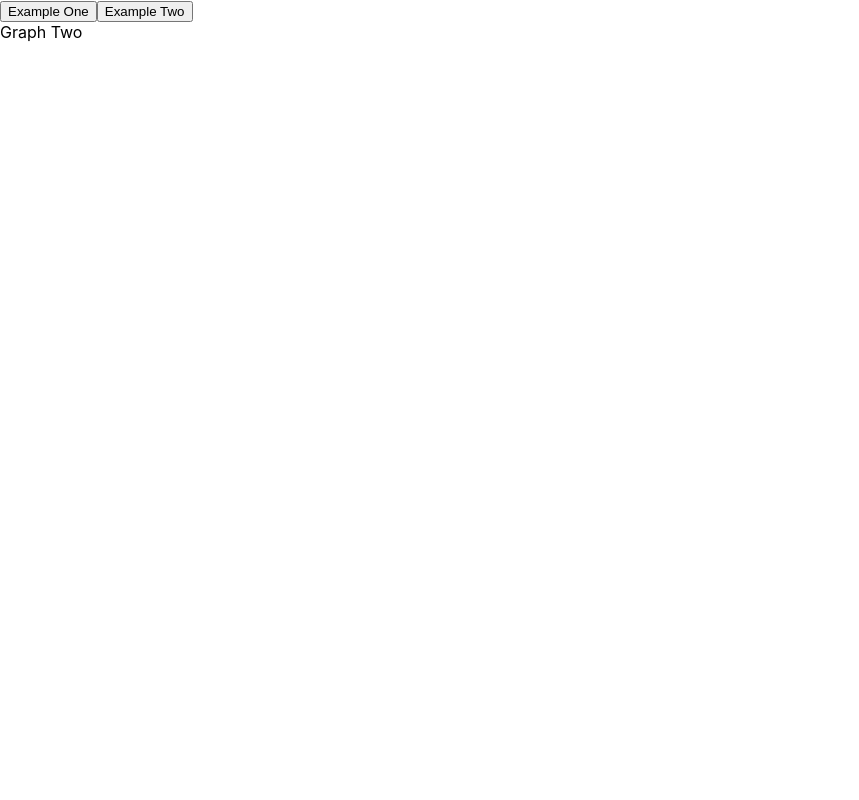
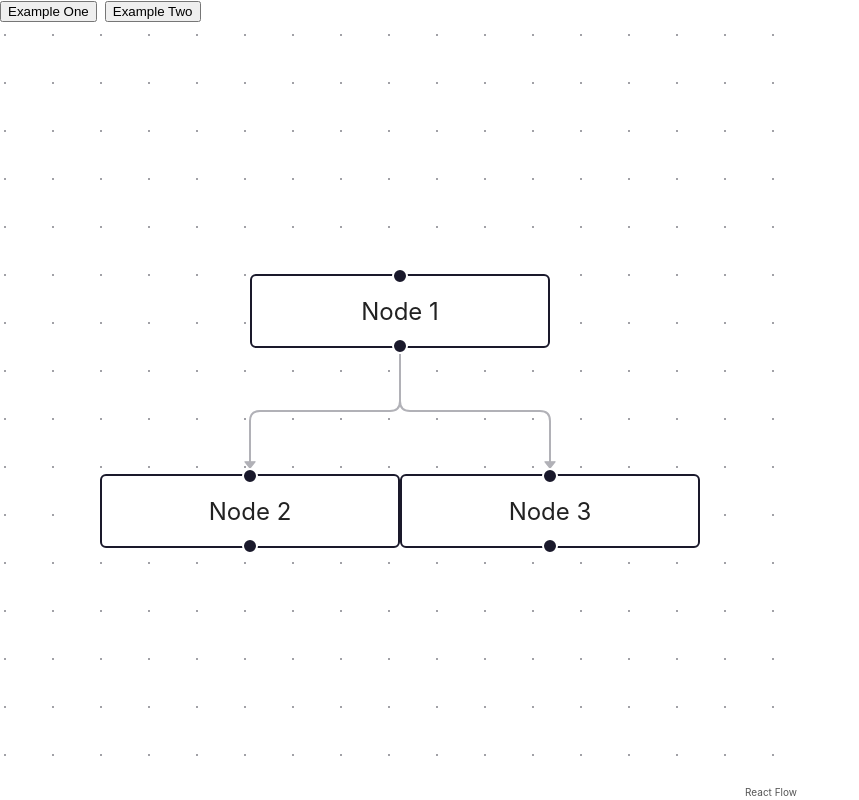
Before and after one commit to stuarthallows/react-flow-playground, a React (Create React App) app: page /graph2 in a window 1280 px wide. Shown: the whole page, without its empty margins (0-859 px from the left). Built offline with nearby package versions, Linux system fonts and the light colour scheme; no server answers.

Commit message:
Auto layout

```diff
--- a/package.json
+++ b/package.json
@@ -11,6 +11,7 @@
     "@types/react": "^18.0.15",
     "@types/react-dom": "^18.0.6",
     "axios": "^0.27.2",
+    "dagre": "^0.8.5",
     "react": "^18.2.0",
     "react-dom": "^18.2.0",
     "react-flow-renderer": "^10.3.8",
@@ -45,6 +46,7 @@
     ]
   },
   "devDependencies": {
+    "@types/dagre": "^0.7.47",
     "@types/styled-components": "^5.1.25",
     "msw": "^0.44.0"
   },
--- a/src/App.tsx
+++ b/src/App.tsx
@@ -8,7 +8,14 @@ import { Graph1 } from './components/Graph1';
 import { Graph2 } from './components/Graph2';
 
 const Wrapper = styled.div`
+  display: flex;
+  flex-direction: column;
   height: 100vh;
+
+  .flow-container {
+    width: 800px;
+    height: 800px;
+  }
 `;
 
 const fetchPerson = async (personId: number): Promise<Person> => {
@@ -34,10 +41,12 @@ function App() {
     <Wrapper>
       <Navigation />
 
-      <Routes>
-        <Route path="graph1" element={<Graph1 />} />
-        <Route path="graph2" element={<Graph2 />} />
-      </Routes>
+      <div className="flow-container">
+        <Routes>
+          <Route path="graph1" element={<Graph1 />} />
+          <Route path="graph2" element={<Graph2 />} />
+        </Routes>
+      </div>
     </Wrapper>
   );
 }
--- a/src/components/Graph1.tsx
+++ b/src/components/Graph1.tsx
@@ -1,5 +1,5 @@
 import { FC, useCallback, useState } from 'react';
-import ReactFlow, { Node, addEdge, applyEdgeChanges, applyNodeChanges, NodeChange, EdgeChange, Connection, Background, BackgroundVariant } from 'react-flow-renderer';
+import ReactFlow, { Edge, Node, addEdge, applyEdgeChanges, applyNodeChanges, NodeChange, EdgeChange, Connection, Background, BackgroundVariant } from 'react-flow-renderer';
 
 const initialNodes: Node[] = [
   {
@@ -23,7 +23,7 @@ const initialNodes: Node[] = [
   },
 ];
 
-const initialEdges = [
+const initialEdges: Edge[] = [
   { id: 'e1-2', source: '1', target: '2' },
   { id: 'e2-3', source: '2', target: '3', animated: true },
 ];
--- a/src/components/Graph2.tsx
+++ b/src/components/Graph2.tsx
@@ -1,5 +1,106 @@
-import { FC } from "react";
+import { FC, useCallback, useEffect, useState } from 'react';
+import ReactFlow, {
+  Edge,
+  Node,
+  addEdge,
+  applyEdgeChanges,
+  applyNodeChanges,
+  NodeChange,
+  EdgeChange,
+  Connection,
+  Background,
+  BackgroundVariant,
+  ReactFlowProvider,
+  useReactFlow,
+  MarkerType
+} from 'react-flow-renderer';
+import { useLayout } from '../hooks/useLayout';
 
-export const Graph2: FC = () => {
-  return <div>Graph Two</div>
+// See example https://reactflow.dev/docs/examples/layout/auto-layout/
+// See source https://dev.azure.com/willowdev/Twin%20Platform/_git/TwinPlatform?path=/samples/react-flow/sample-browser/src/samples/auto-layout/index.js
+
+export const initialNodes: Node[] = [
+  {
+    id: '1',
+    data: { label: 'Node 1' },
+    position: { x: 0, y: 0 },
+  },
+  {
+    id: '2',
+    data: { label: 'Node 2' },
+    position: { x: 0, y: 0 },
+  },
+  {
+    id: '3',
+    data: { label: 'Node 3' },
+    position: { x: 0, y: 0 },
+  },
+];
+
+export const initialEdges: Edge[] = [
+  {
+    id: '1->2',
+    source: '1',
+    target: '2',
+  },
+  {
+    id: '1->3',
+    source: '1',
+    target: '3',
+  },
+];
+
+const defaultEdgeOptions = { type: 'smoothstep', markerEnd: { type: MarkerType.ArrowClosed } };
+
+function AutomaticLayout() {
+  const { fitView } = useReactFlow();
+
+  const [nodes, setNodes] = useState(initialNodes);
+  const [edges, setEdges] = useState(initialEdges);
+
+  const onNodesChange = useCallback(
+    (changes: NodeChange[]) => setNodes((nds) => applyNodeChanges(changes, nds)),
+    [setNodes]
+  );
+  const onEdgesChange = useCallback(
+    (changes: EdgeChange[]) => setEdges((eds) => applyEdgeChanges(changes, eds)),
+    [setEdges]
+  );
+
+  const onConnect = useCallback(
+    (connection: Connection) => setEdges((eds) => addEdge(connection, eds)),
+    [setEdges]
+  );
+
+  // this hook handles the computation of the layout once the elements or the direction changes
+  // because React Flow only needs the position of the nodes, there is no need to return the edges here
+  const positionedNodes = useLayout(nodes, edges, { direction: 'TB' });
+
+  useEffect(() => {
+    // every time the layout has been computed, we want to fit the view to all nodes again
+    setTimeout(() => {
+      // duration is used for a smooth animation
+      fitView({ duration: 400 });
+    }, 100);
+  }, [positionedNodes, fitView]);
+
+  return (
+    <ReactFlow
+      nodes={positionedNodes}
+      edges={edges}
+      onNodesChange={onNodesChange}
+      onEdgesChange={onEdgesChange}
+      onConnect={onConnect}
+      fitView
+      // newly added edges get these options automatically
+      defaultEdgeOptions={defaultEdgeOptions}
+      >
+      <Background variant={BackgroundVariant.Dots} gap={24} size={.5} />
+    </ReactFlow>
+  );
 }
+
+export const Graph2: FC = () =>
+  <ReactFlowProvider>
+    <AutomaticLayout />
+  </ReactFlowProvider>;
--- a/src/components/Navigation.tsx
+++ b/src/components/Navigation.tsx
@@ -1,13 +1,19 @@
-import { FC, Fragment } from "react";
+import { FC } from "react";
 import { Link } from "react-router-dom";
+import styled from "styled-components";
+
+const Wrapper = styled.div`
+  display: flex;
+  gap: .5rem;
+`;
 
 export const Navigation: FC = () => {
-  return <Fragment>
+  return <Wrapper>
     <Link to="/graph1">
       <button>Example One</button>
     </Link>
     <Link to="/graph2">
       <button>Example Two</button>
     </Link>
-  </Fragment>
+  </Wrapper>
 };
--- /dev/null
+++ b/src/hooks/useLayout.ts
@@ -0,0 +1,61 @@
+import { useMemo } from 'react';
+import { Node, Edge, Position } from 'react-flow-renderer';
+import dagre from 'dagre';
+
+
+// RF Dagre layout: https://reactflow.dev/docs/examples/layout/dagre/
+// Dagre: https://github.com/dagrejs/dagre
+// Elkjs: https://github.com/kieler/elkjs
+
+// the layout direction (T = top, R = right, B = bottom, L = left, TB = top to bottom, ...)
+export type Direction = 'TB' | 'LR' | 'RL' | 'BT';
+
+export type Options = {
+  direction: Direction;
+};
+
+const dagreGraph = new dagre.graphlib!.Graph();
+dagreGraph.setDefaultEdgeLabel(() => ({}));
+
+const nodeWidth = 100;
+const nodeHeight = 50;
+
+const positionMap = {
+  T: Position.Top,
+  L: Position.Left,
+  R: Position.Right,
+  B: Position.Bottom,
+};
+
+function layoutGraph(nodes: Node[], edges: Edge[], { direction = 'TB' }: Options) {
+  dagreGraph.setGraph({ rankdir: direction });
+
+  nodes.forEach((el) => {
+    dagreGraph.setNode(el.id, { width: nodeWidth, height: nodeHeight });
+  });
+
+  edges.forEach((el) => {
+    dagreGraph.setEdge(el.source, el.target);
+  });
+
+  dagre.layout(dagreGraph);
+
+  return nodes.map((node) => {
+    const nodeWithPosition = dagreGraph.node(node.id);
+    node.targetPosition = positionMap[direction[0] as keyof typeof positionMap];
+    node.sourcePosition = positionMap[direction[1] as keyof typeof positionMap];
+
+    node.position = {
+      x: nodeWithPosition.x - nodeWidth / 2,
+      y: nodeWithPosition.y - nodeHeight / 2,
+    };
+
+    return node;
+  });
+}
+
+/** This hook uses a Dagre Tree layout.
+ *  React Flow docs say Dagre is good for simple layouts, but that elkjs is better for more advanced layouts.
+ * */
+export const useLayout = (nodes: Node[], edges: Edge[], options: Options) =>
+  useMemo(() => layoutGraph(nodes, edges, options), [nodes, edges, options]);
```
Also changed, not shown: 1 other file (tests, documents, lock files or other folders).
